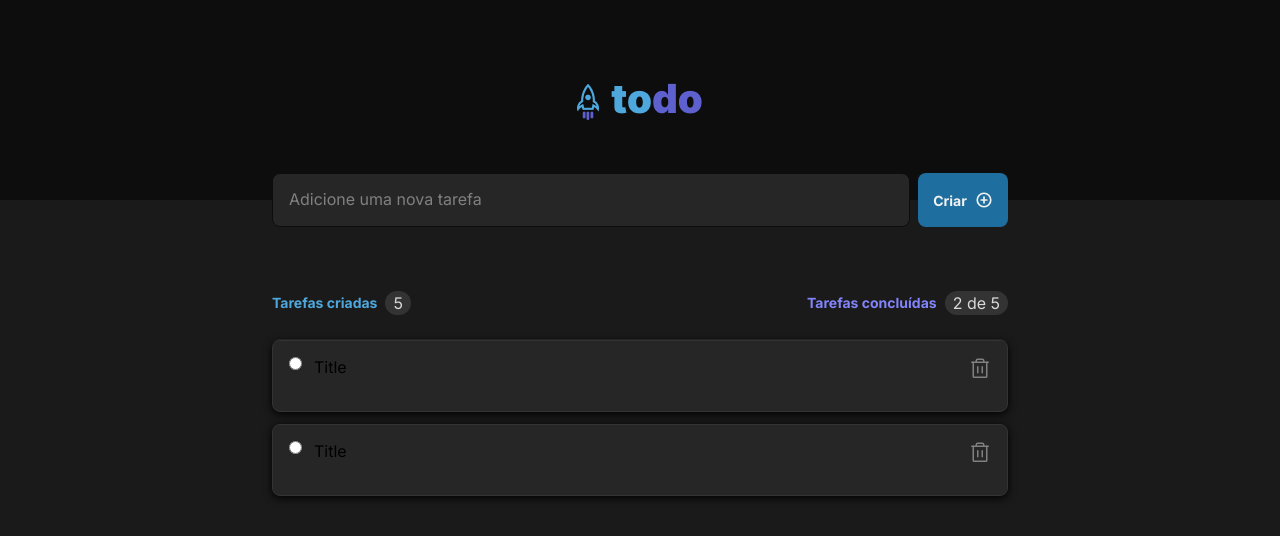
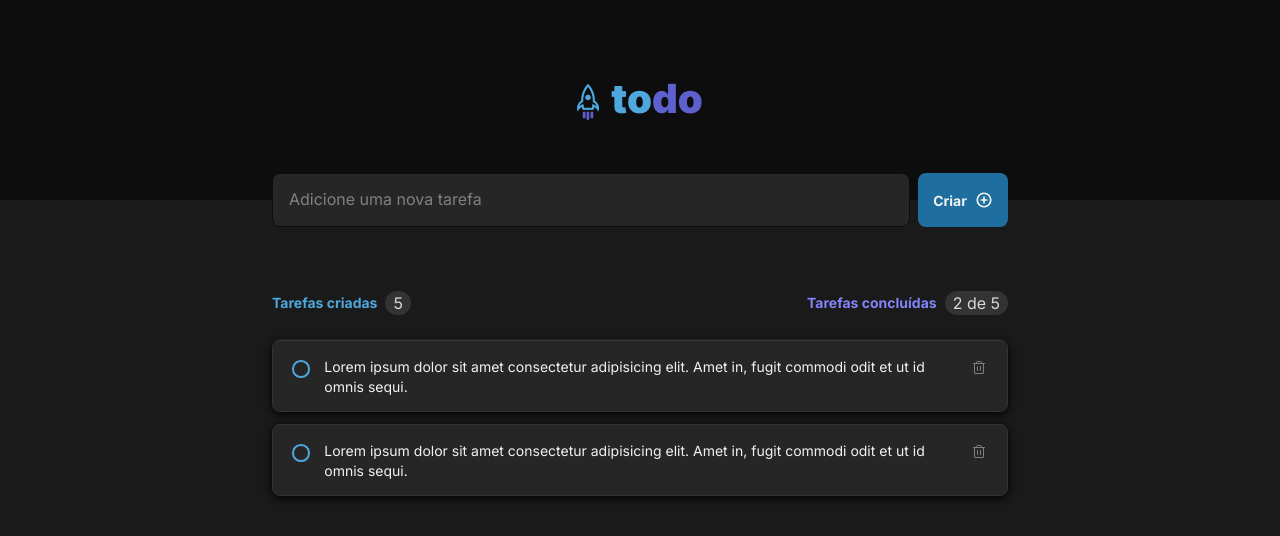
Before and after one commit to Jessica-Garcia/to-do-list-react, a React (Vite) app: page / in a window 1280 px wide. Shown: the top 536 px of the page. Built offline with nearby package versions, Linux system fonts and the light colour scheme.

Commit message:
refactor: fix Task component structure and style

```diff
--- a/src/components/Task/index.tsx
+++ b/src/components/Task/index.tsx
@@ -5,14 +5,21 @@ export const Task = () => {
     return (
         <div className={style.taskContent}>
             <input
-                type="radio"
+                type="checkbox"
                 name="check"
                 id="check"
-                className='checkInput'
+                className={style.checkInput}
             />
-            <label htmlFor="check">Title</label>
+            <label htmlFor="check" className={style.title}>
+                <span className={style.checkSpan}></span>
+                <span className={style.titleSpan}>
+                    Lorem ipsum dolor sit amet consectetur adipisicing elit. Amet in, fugit commodi odit et ut id omnis sequi.
+                </span>
+            </label>
+
+
             <button title='Delete' className={style.trashButton}>
-                <Trash size={24}/>
+                <Trash size={16}/>
             </button>
         </div>
     )
--- a/src/components/Task/style.module.css
+++ b/src/components/Task/style.module.css
@@ -9,6 +9,12 @@
     border: solid 1px var(--gray-400);
     background: var(--gray-500);
     box-shadow: 0 2px 8px 0 #000000;
+    position: relative;
+    overflow: auto;
+}
+
+.taskContent::-webkit-scrollbar {
+    display: none;
 }
 
 .trashButton {
@@ -16,7 +22,11 @@
     border: none;
     position: absolute;
     right: 1rem;
+    top: 1rem;
+    bottom: 32rem;
     border-radius: 4px;
+    width: 1.5rem;
+    height: 1.5rem;
     color: var(--gray-300);
     transition: color .5s background-color .5s;
 }
@@ -24,5 +34,74 @@
 .trashButton:hover{
     color: var(--danger);
     background-color: var(--gray-400);
+    cursor: pointer;
+}
 
+.title {
+    color: var(--gray-100);
+    font-size: 0.875rem;
+    font-weight: 400;
+    font-family: var(--default-font);
+    line-height: 1.25rem;
+    position: absolute;
+    left: 1.204375rem;
+    top: 1.204375rem;
+    height: 2.5rem;
 }
+
+.titleSpan {
+    position: absolute;
+    top: -0.2rem;
+    left: 2rem;
+    width: 39.5rem;
+    padding-bottom: 1rem;
+}
+
+.taskContent input[type='checkbox']:checked + label .checkSpan{
+    background: var(--purple-dark);
+    border: none;
+}
+
+.taskContent input[type='checkbox']:checked + label .titleSpan{
+    text-decoration: line-through;
+    color: var(--gray-300);
+}
+
+.taskContent input[type='checkbox']:checked + label .checkSpan::before{
+    content: url('../../assets/vector.png');
+    position: absolute;
+    width: 0.456875rem;
+    height: 0.293125rem;
+    left: .25rem;
+    bottom: .95rem;
+}
+
+.taskContent input[type='checkbox'] + label .checkSpan:hover,
+.taskContent input[type='checkbox']:checked + label .checkSpan:hover{
+    cursor: pointer;
+}
+
+.checkInput {
+    width: 1px;
+    height: 1px;
+    overflow: hidden;
+    visibility: hidden;
+    margin: 0;
+}
+
+.checkSpan {
+    display: inline-block;
+    border-radius: 50%;
+    border: 2px solid var(--blue);
+    background: var(--gray-500);
+    width: 1.090625rem;
+    height: 1.090625rem;
+    margin-right: .5rem;
+    position: relative;
+}
+
+@media(max-width: 45.8125rem) {
+    .titleSpan {
+        width: 70vw;
+    }
+}
```
